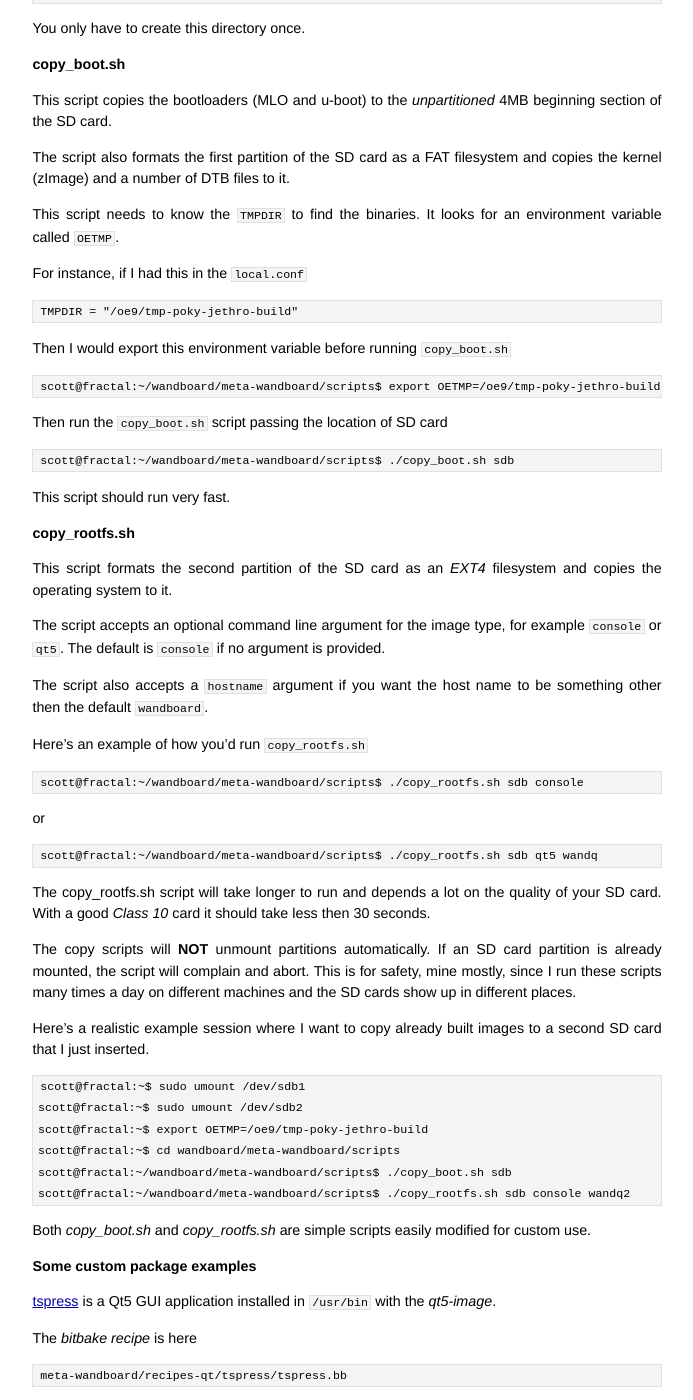
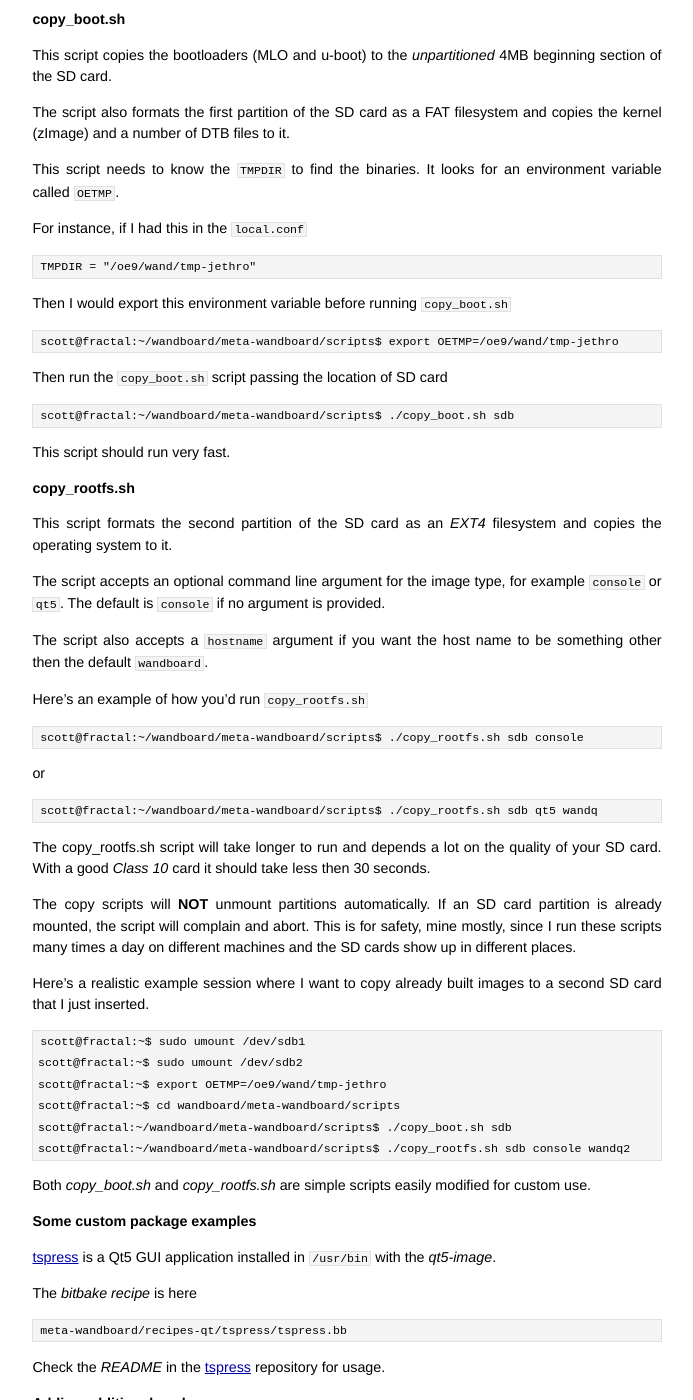
Before and after one commit to jumpnow/jumpnowtek-site, a Jekyll site: the page built from _posts/2014-02-28-Wandboard-Systems-with-Yocto.md, in a window 1280 px wide and 1400 px high, scrolled down 6206 px. Shown: the whole window, without its empty margins (293-986 px from the left). Built offline with Jekyll 4.4.1, drawn with Linux system fonts in a browser that asks for light colours; some of the changed text lies outside the part shown.

Commit message:
Minor updates

```diff
--- a/_posts/2014-02-28-Wandboard-Systems-with-Yocto.md
+++ b/_posts/2014-02-28-Wandboard-Systems-with-Yocto.md
@@ -158,8 +158,7 @@
 
 The default location is in the `build` directory, in this example `~/wandboard/build/tmp`.
 
-If you specify an alternate location as I do in the example conf file make sure the directory is writable by the user running the build. Also because of some `rpath` issues with gcc, the `TMPDIR` path cannot be too short or the gcc build will fail. I haven't determined exactly how short is too short, but something
-like `/oe9` is too short and `/oe9/tmp-poky-jethro-build` is long enough.
+If you specify an alternate location as I do in the example conf file make sure the directory is writable by the user running the build.
 
 ##### DL_DIR
 
@@ -313,11 +312,11 @@
 
 For instance, if I had this in the `local.conf`
 
-    TMPDIR = "/oe9/tmp-poky-jethro-build"
+    TMPDIR = "/oe9/wand/tmp-jethro"
 
 Then I would export this environment variable before running `copy_boot.sh`
 
-    scott@fractal:~/wandboard/meta-wandboard/scripts$ export OETMP=/oe9/tmp-poky-jethro-build
+    scott@fractal:~/wandboard/meta-wandboard/scripts$ export OETMP=/oe9/wand/tmp-jethro
 
 Then run the `copy_boot.sh` script passing the location of SD card
 
@@ -349,7 +348,7 @@
 
     scott@fractal:~$ sudo umount /dev/sdb1
     scott@fractal:~$ sudo umount /dev/sdb2
-    scott@fractal:~$ export OETMP=/oe9/tmp-poky-jethro-build
+    scott@fractal:~$ export OETMP=/oe9/wand/tmp-jethro
     scott@fractal:~$ cd wandboard/meta-wandboard/scripts
     scott@fractal:~/wandboard/meta-wandboard/scripts$ ./copy_boot.sh sdb
     scott@fractal:~/wandboard/meta-wandboard/scripts$ ./copy_rootfs.sh sdb console wandq2
```
Also changed, not shown: other parts of _posts/2014-02-28-Wandboard-Systems-with-Yocto.md (+1 -1 lines), _posts/2014-02-21-Duovero-Systems-with-Yocto.md (+5 -5 lines), _posts/2015-06-08-BeagleBone-Systems-with-Yocto.md (+5 -5 lines), _posts/2015-11-15-Upgrade-strategy-for-BBB.md (+7 -6 lines).
